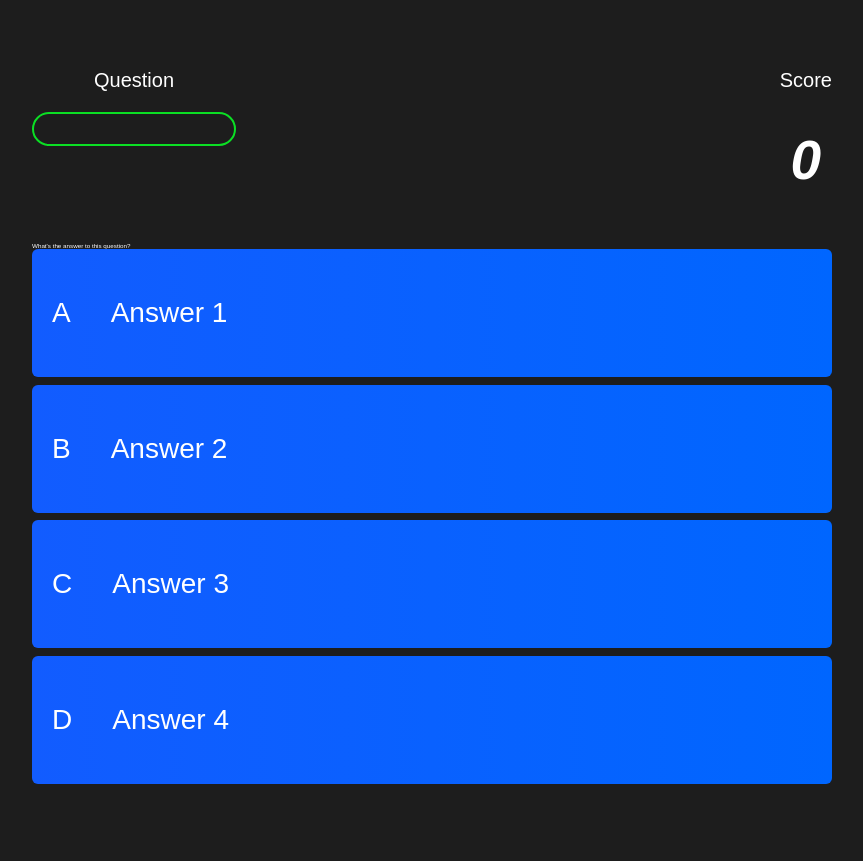
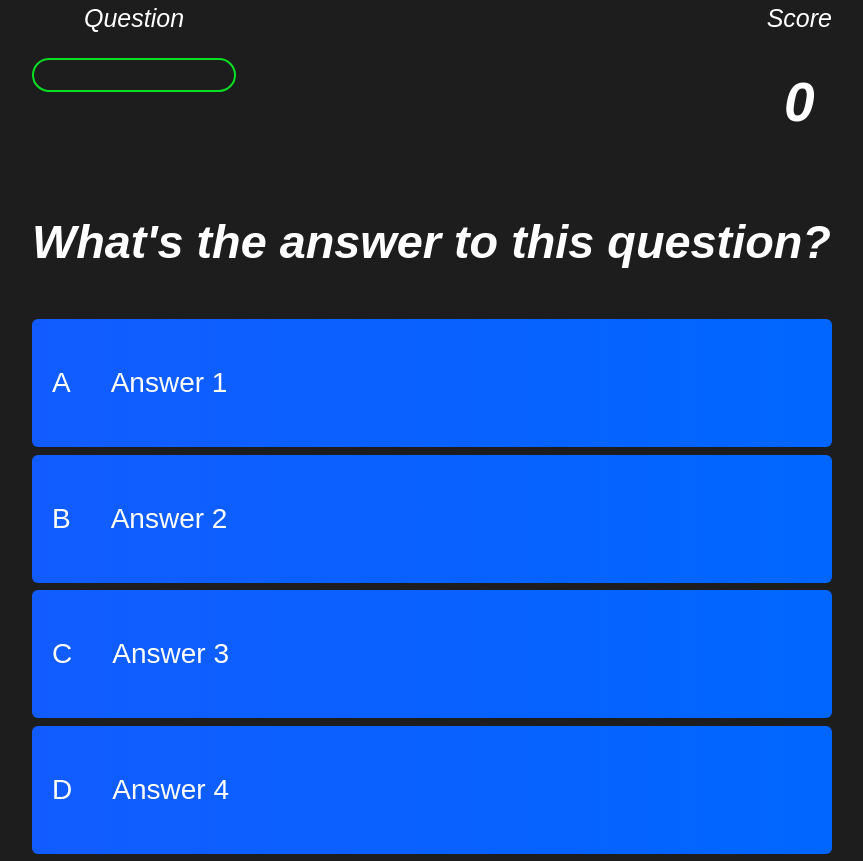
Before and after one commit to staten-island-tech/quiz-game-ryan-desnick, a website built with Parcel: page src/game.html in a window 1280 px wide. Shown: the whole page, without its empty margins (208-1071 px from the left). Before the commit the page ends 840 px from the top, so only its background shows below. Built offline with nearby package versions, Linux system fonts and the light colour scheme.

Commit message:
html and scss tweaks

```diff
--- a/src/game.html
+++ b/src/game.html
@@ -29,7 +29,7 @@
                     </h1>
                 </div>
             </div>
-            <div id="question">What's the answer to this question?</div>
+            <h1 id="question">What's the answer to this question?</h1>
             <div class="choice-container">
                 <p class="choice-prefix">A</p>
                 <p class="choice-text" data-number="1">Answer 1</p>
--- a/src/scss/main.scss
+++ b/src/scss/main.scss
@@ -79,6 +79,11 @@ h2 {
   color: white;
 }
 
+#question {
+  text-align: left;
+  font-size: 4.68rem;
+}
+
 .choice-container {
   display: flex;
   margin-bottom: 0.75rem;
@@ -124,7 +129,8 @@ h2 {
 
 .hud-prefix {
   text-align: center;
-  font-size: 2rem;
+  font-size: 2.5rem;
+  font-style: italic;
 }
 
 .hud-main-text {
@@ -140,6 +146,10 @@ h2 {
   overflow: hidden;
 }
 
+#progress-text {
+  font-style: italic;
+}
+
 #progress-bar-full {
   height: 100%;
   background: rgb(11, 223, 36);
```
